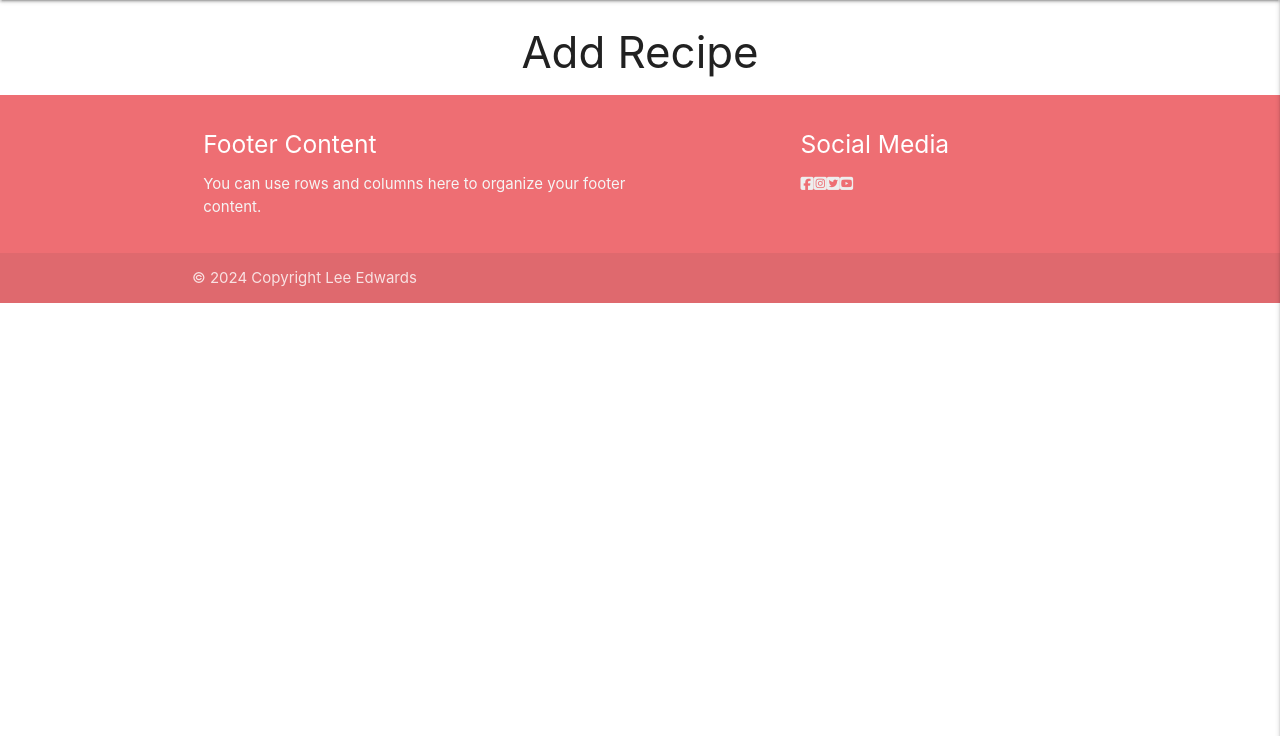
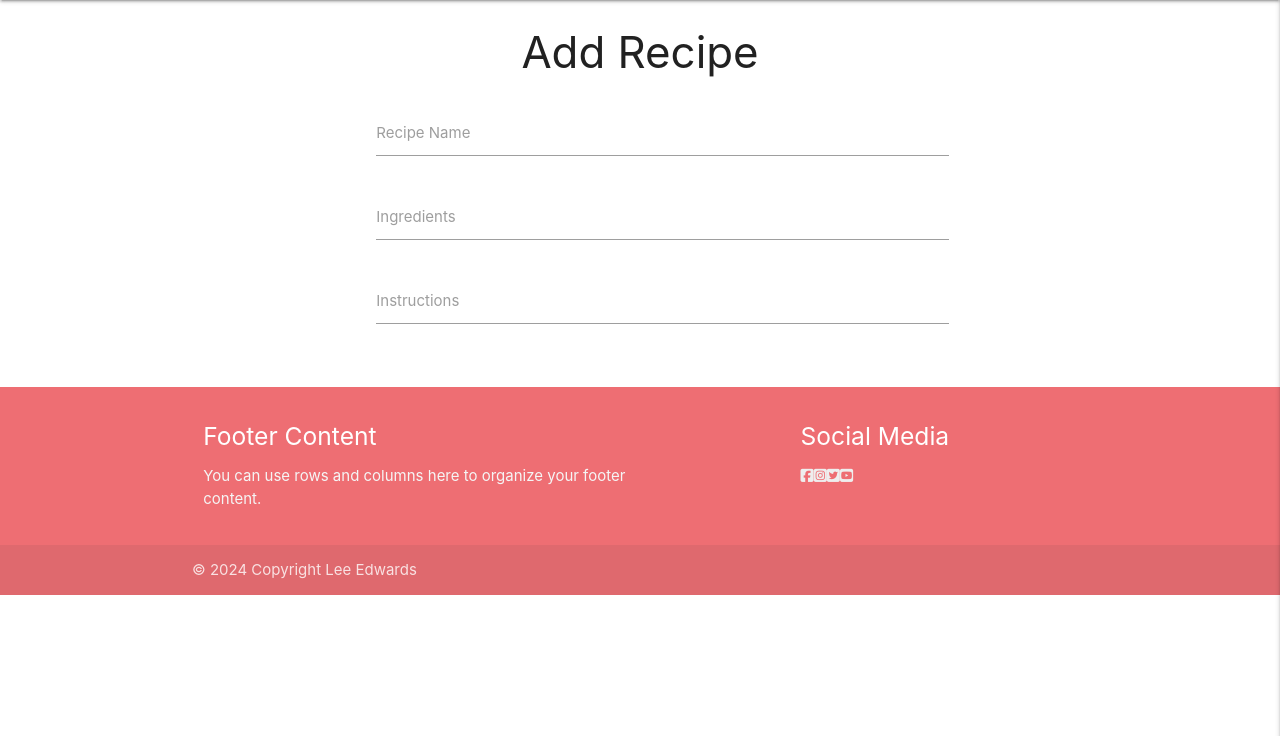
Before and after one commit to LeeEd1/MS3-project, a Flask app: page /add_recipe in a window 1280 px wide. Shown: the part 64-800 px from the top of the page. Run offline with Flask 3, Linux system fonts and the light colour scheme; some libraries are stand-ins or nearby versions.

Commit message:
added basic form for add recipe

```diff
--- a/templates/add_recipe.html
+++ b/templates/add_recipe.html
@@ -3,4 +3,26 @@
 
     <h3 class="center-align">Add Recipe</h3>
 
+    <div class="row">
+        <form class="col s12 m6 offset-m3" method="POST" action="#">
+            <div class="row">
+                <div class="input-field col s12">
+                    <i class="prefix"></i>
+                    <input id="" type="text" class="validate">
+                    <label for="">Recipe Name</label>
+                </div>
+                <div class="input-field col s12">
+                    <i class="prefix"></i>
+                    <input id="" type="text" class="validate">
+                    <label for="">Ingredients</label>
+                </div>
+                <div class="input-field col s12">
+                    <i class="prefix"></i>
+                    <input id="" type="text" class="validate">
+                    <label for="">Instructions</label>
+                </div>
+            </div>
+        </form>
+    </div>
+
 {% endblock %}
```
